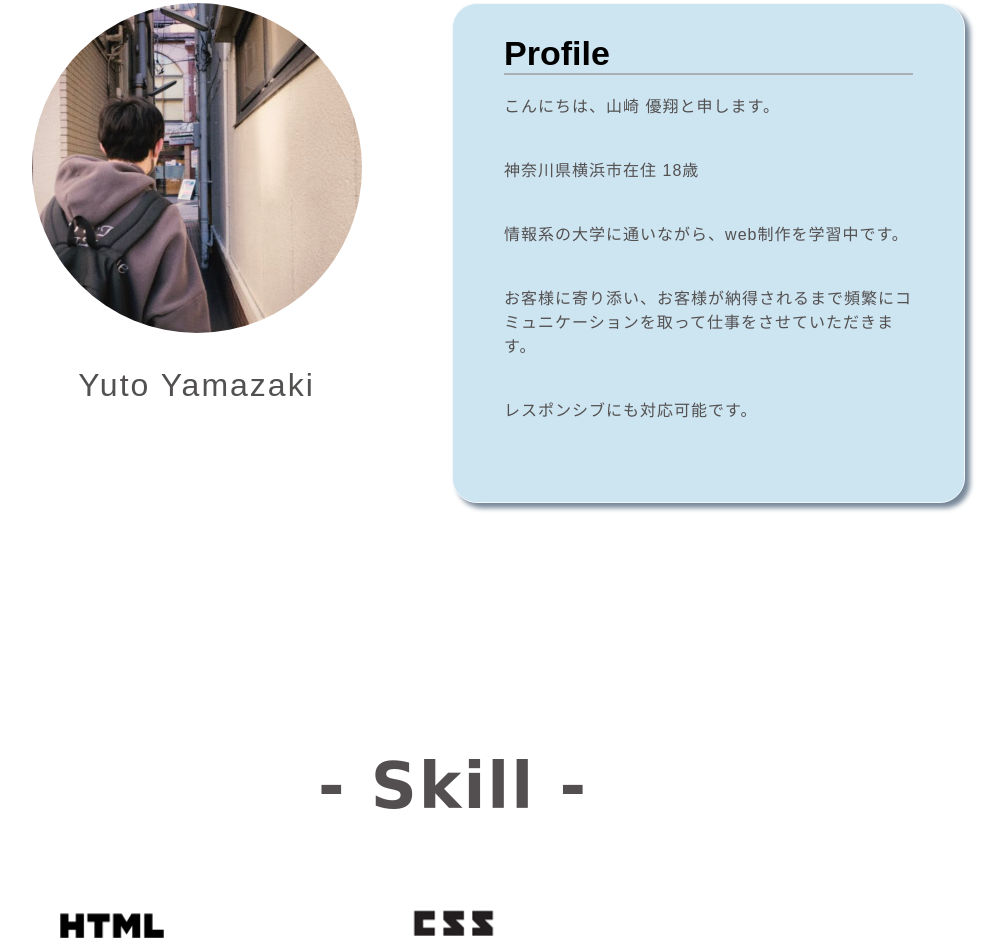
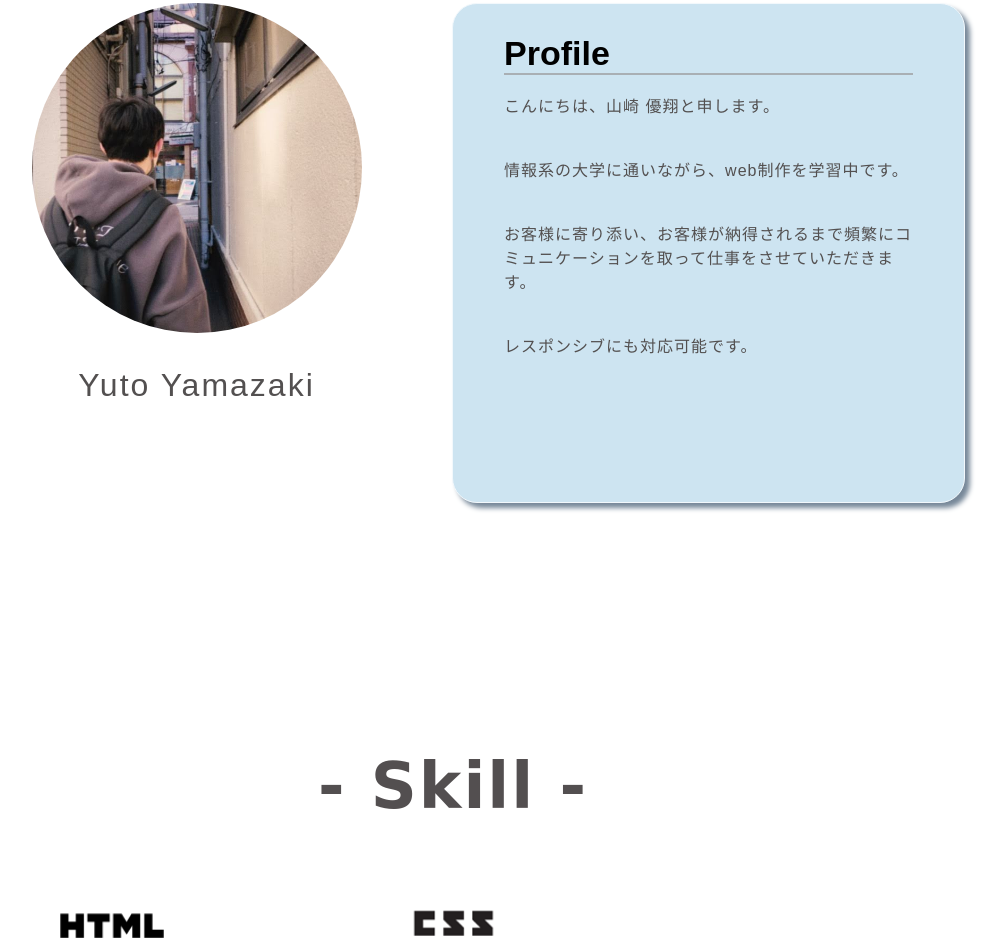
Before and after one commit to y-u-t-o/my--portfolio, a plain HTML site: page index.html in a window 1280 px wide. Shown: the part 1061-2000 px from the top of the page, without its empty margins (187-1191 px from the left). Drawn offline with nearby package versions, Linux system fonts and the light colour scheme.

Commit message:
Update index.html

```diff
--- a/index.html
+++ b/index.html
@@ -52,7 +52,6 @@
         </div>
         <div class="about-sentence">
           <p>こんにちは、山崎 優翔と申します。</p>
-          <p>神奈川県横浜市在住 18歳</p>
           <p>情報系の大学に通いながら、web制作を学習中です。</p>
           <p>お客様に寄り添い、お客様が納得されるまで頻繁にコミュニケーションを取って仕事をさせていただきます。</p>
           <p>レスポンシブにも対応可能です。</p>
```
